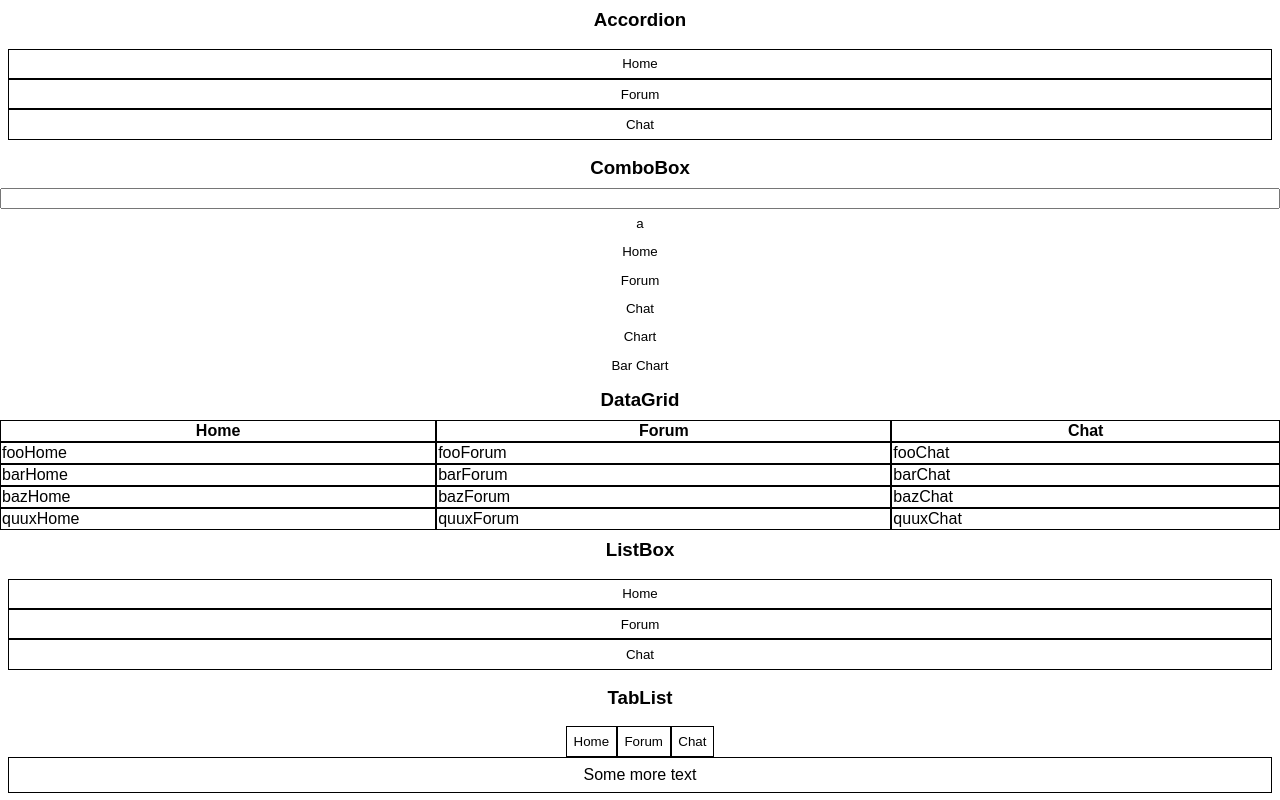
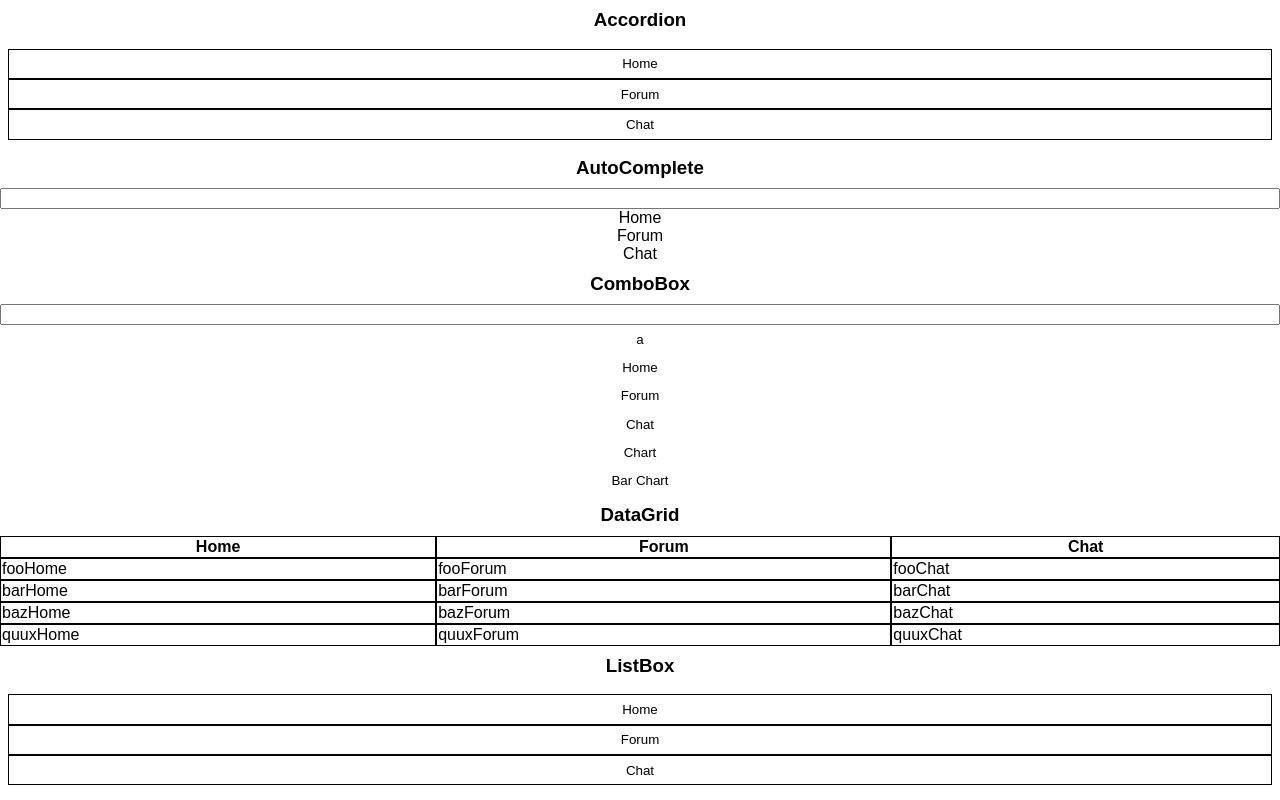
Before and after one commit to choyt/react-accessible-components, a React (Create React App) app: page / in a window 1280 px wide. Shown: the top 800 px of the page. Built offline with nearby package versions, Linux system fonts and the light colour scheme; what react-a11y would draw is missing.

Commit message:
AutoComplete

```diff
--- a/src/App.js
+++ b/src/App.js
@@ -2,6 +2,7 @@ import React from 'react';
 import injectSheet from 'react-jss';
 import update from 'immutability-helper';
 import Accordion from './components/Accordion';
+import AutoComplete from './components/AutoComplete';
 import ComboBox from './components/ComboBox';
 import DataGrid from './components/DataGrid';
 import ListBox from './components/ListBox';
@@ -110,7 +111,7 @@ class App extends React.Component {
   }
 
   handleDataGridKeyDown(e) {
-    e.preventDefault();
+    e.preventDefault(); // TODO: Make this less aggressive.
     let newCoords = this.state.highlightedCell;
     let newIdx = -1;
     switch (e.key) {
@@ -221,6 +222,11 @@ class App extends React.Component {
           handleToggle={this.toggleAccordion}
         />
 
+        <h3 className={classes.Heading}>AutoComplete</h3>
+        <AutoComplete
+          options={['Home', 'Forum', 'Chat']}
+        />
+
         <h3 className={classes.Heading}>ComboBox</h3>
         <ComboBox
           handleChange={this.handleComboBoxChange}
--- /dev/null
+++ b/src/components/AutoComplete.js
@@ -0,0 +1,56 @@
+import React from 'react';
+import injectSheet from 'react-jss';
+// import { withState } from 'recompose';
+
+const styles = {
+  AutoComplete: {
+    textAlign: 'center',
+  },
+  ComboBox: {},
+  ListBox: {
+    listStyle: 'none',
+    margin: '0',
+    padding: '0',
+  },
+};
+
+// const withCondition = conditionalRenderingFn => Component => props =>
+//  conditionalRenderingFn(props) ? null : <Component {...props} />;
+
+const AutoComplete = ({ options, classes }) =>
+  <div className={classes.AutoComplete}>
+    <div className={classes.ComboBox}>
+      <input
+        type="text"
+        aria-autocomplete="list"
+      />
+    </div>
+    <ul className={classes.ListBox} role="listbox">
+      {options.map((option, idx) => {
+        return <li key={idx}>{option}</li>;
+      })}
+    </ul>
+  </div>;
+
+export default injectSheet(styles)(AutoComplete);
+
+/*
+<div
+  aria-label="Tag"
+  role="combobox"
+  aria-expanded="true"
+  aria-owns="owned_listbox"
+  aria-haspopup="listbox"
+ >
+    <input
+      type="text"
+      aria-autocomplete="list"
+      aria-controls="owned_listbox"
+      aria-activedescendant="selected_option"
+    >
+</div>
+<ul role="listbox" id="owned_listbox">
+    <li role="option">Zebra</li>
+    <li role="option" id="selected_option">Zoom</li>
+</ul>
+*/
--- a/src/components/Toolbar.js
+++ b/src/components/Toolbar.js
@@ -30,7 +30,10 @@ const Toolbar = ({ data, classes }) =>
 export default injectSheet(styles)(Toolbar);
 
 /*
-<div role="toolbar" id="customToolbar" tabindex="0" aria-activedescendant="button1"
+<div role="toolbar"
+      id="customToolbar"
+      tabindex="0"
+      aria-activedescendant="button1"
       onkeydown="return optionKeyEvent(event);"
       onkeypress="return optionKeyEvent(event);"
       onblur="hideFocus();"
```
Also changed, not shown: src/components/TypeAhead.js (deleted, +0 -43 lines).
